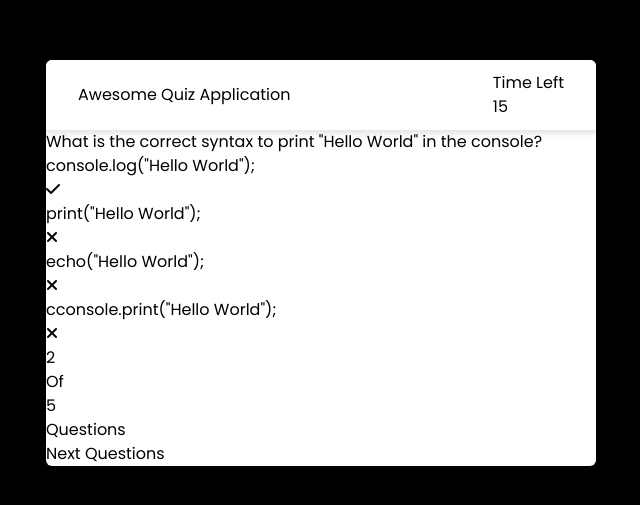
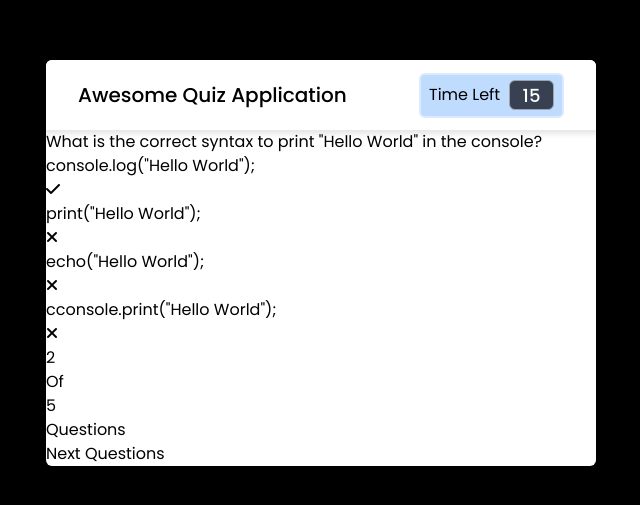
Before and after one commit to oluseguncodess/web3Bridge-quiz-app, a website: page public/index.html in a window 1280 px wide. Shown: the part 137-642 px from the top of the page, without its empty margins (319-959 px from the left). Drawn offline with Linux system fonts and the light colour scheme.

Commit message:
done with header

```diff
--- a/public/index.html
+++ b/public/index.html
@@ -40,10 +40,10 @@
 
     <div class="center w-[34.375rem] bg-white rounded-md text-black">
         <header class="h-[4.375rem] flex justify-between items-center px-8 bg-white rounded-t-md shadow-bt">
-            <div>Awesome Quiz Application</div>
-            <div>
-                <div>Time Left</div>
-                <div>15</div>
+            <h1 class="text-xl font-medium">Awesome Quiz Application</h1>
+            <div class="flex justify-between items-center w-[9.0625rem] bg-blue-200 p-2 rounded-md h-[2.8125rem] border-solid border-blue-100 border-2">
+                <div class="font-normal text-base select-none">Time Left</div>
+                <div class="text-lg font-medium bg-gray-700 text-white w-[2.8125rem] h-[1.875rem] text-center rounded-md leading-[1.875rem] border-solid border-[1px] border-gray-400 ">15</div>
             </div>
         </header>
 
```
Also changed, not shown: public/style.css.
